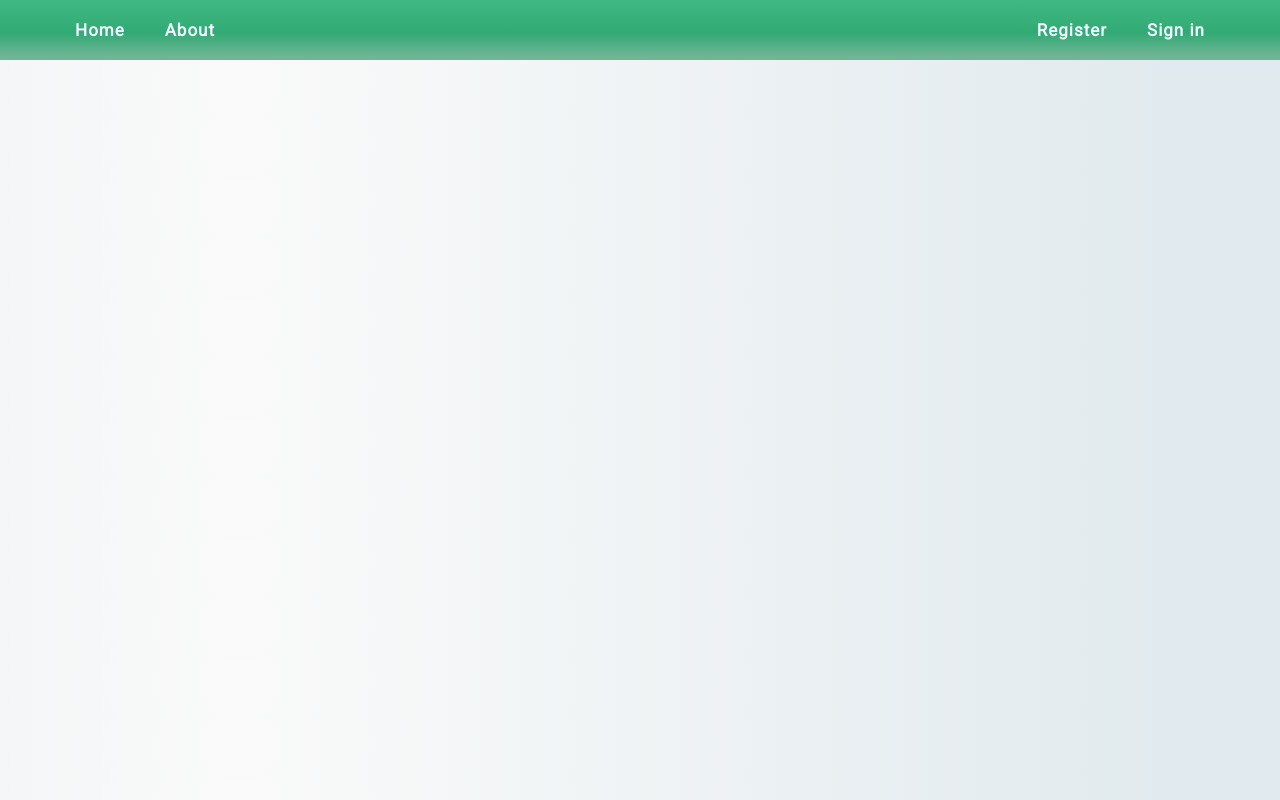
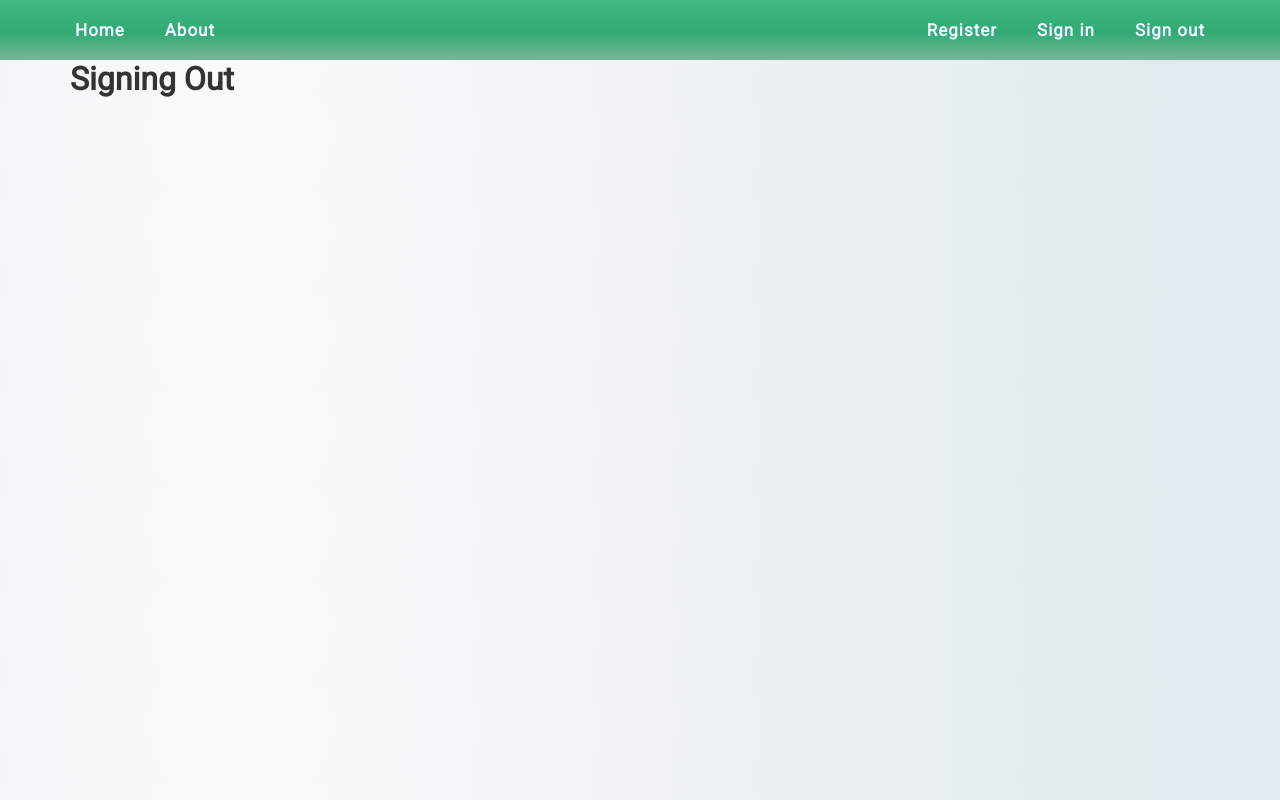
Before and after one commit to eevan7a9/social-media-frontend, a Vue app: page /sign-out in a window 1280 px wide. Built offline with nearby package versions, Linux system fonts and the light colour scheme; no server answers; the HTML template or start-up script is replaced by a standard one.

Commit message:
created logout and added it to route

```diff
--- a/src/components/TopNavBar.vue
+++ b/src/components/TopNavBar.vue
@@ -10,6 +10,7 @@
           <a>Register</a>
         </router-link>
         <router-link to="/sign-in" class="nav-item color-white">Sign in</router-link>
+        <router-link to="/sign-out" class="nav-item color-white">Sign out</router-link>
       </div>
     </div>
   </div>
--- a/src/router.js
+++ b/src/router.js
@@ -40,6 +40,11 @@ export default new Router({
       path: "/sign-in",
       name: "sign-in",
       component: () => import('./views/SignIn.vue'),
+    },
+    {
+      name:"sign-out",
+      path: "/sign-out",
+      component: () => import('./views/SignOut.vue'),
     }
   ]
 })
--- /dev/null
+++ b/src/views/SignOut.vue
@@ -0,0 +1,19 @@
+<template>
+  <main>
+      <h1>Signing Out</h1>
+  </main>
+</template>
+
+<script>
+export default {
+    name:"SignOut",
+    created(){
+        console.log("signout");
+    }
+
+}
+</script>
+
+<style>
+
+</style>
```
